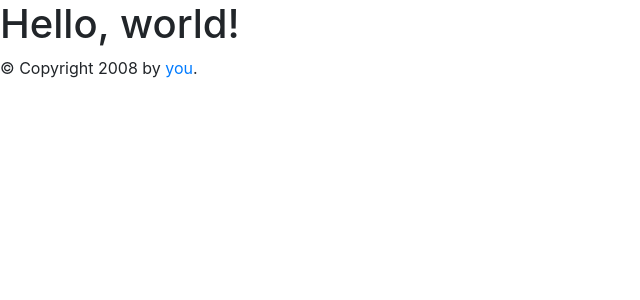
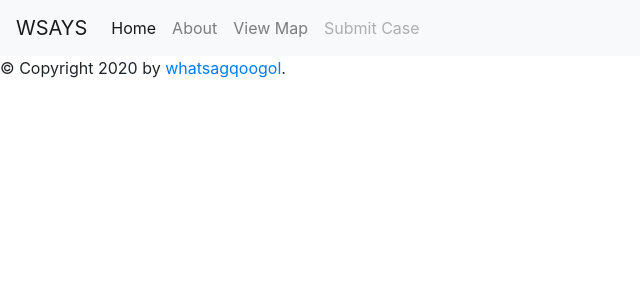
Before and after one commit to whatsagqoogol/WSAYS, a Flask app: template templates/base.html in a window 1280 px wide. Shown: the top 300 px of the page, without its empty margins (0-640 px from the left). Run offline with Flask 2, Linux system fonts and the light colour scheme; the template is opened without the code that fills it, so the values that code supplies are empty; some libraries are stand-ins or nearby versions.

Commit message:
Update base.html

```diff
--- a/templates/base.html
+++ b/templates/base.html
@@ -9,17 +9,40 @@
     <!-- Bootstrap CSS -->
     <link rel="stylesheet" href="https://maxcdn.bootstrapcdn.com/bootstrap/4.0.0/css/bootstrap.min.css" integrity="sha384-Gn5384xqQ1aoWXA+058RXPxPg6fy4IWvTNh0E263XmFcJlSAwiGgFAW/dAiS6JXm" crossorigin="anonymous">
 
-    <link rel="stylesheet" href="style.css" />
+    <link rel="stylesheet" href="{{url_for('static', filename='css/style.css')}}" />
     <title>{% block title %}{% endblock %} - My Webpage</title>
     {% endblock %}
 </head>
 <body>
-    <div id="content">{% block content %}
-      <h1>Hello, world!</h1>
-    {% endblock %}</div>
+    <div id="content">
+        {% block content %}
+            <nav class="navbar navbar-expand-lg navbar-light bg-light">
+              <a class="navbar-brand" href="#">WSAYS</a>
+              <button class="navbar-toggler" type="button" data-toggle="collapse" data-target="#navbarNav" aria-controls="navbarNav" aria-expanded="false" aria-label="Toggle navigation">
+                <span class="navbar-toggler-icon"></span>
+              </button>
+              <div class="collapse navbar-collapse" id="navbarNav">
+                <ul class="navbar-nav">
+                  <li class="nav-item active">
+                    <a class="nav-link" href="#">Home <span class="sr-only">(current)</span></a>
+                  </li>
+                  <li class="nav-item">
+                    <a class="nav-link" href="#">About</a>
+                  </li>
+                  <li class="nav-item">
+                    <a class="nav-link" href="#">View Map</a>
+                  </li>
+                  <li class="nav-item">
+                    <a class="nav-link disabled" href="#">Submit Case</a>
+                  </li>
+                </ul>
+              </div>
+            </nav>
+        {% endblock %}
+    </div>
     <div id="footer">
         {% block footer %}
-        &copy; Copyright 2008 by <a href="http://domain.invalid/">you</a>.
+            &copy; Copyright 2020 by <a href="http:github.com/whatsagqoogol/whose_sick_at_your_school">whatsagqoogol</a>.
         {% endblock %}
     </div>
     <!-- Optional JavaScript -->
```
